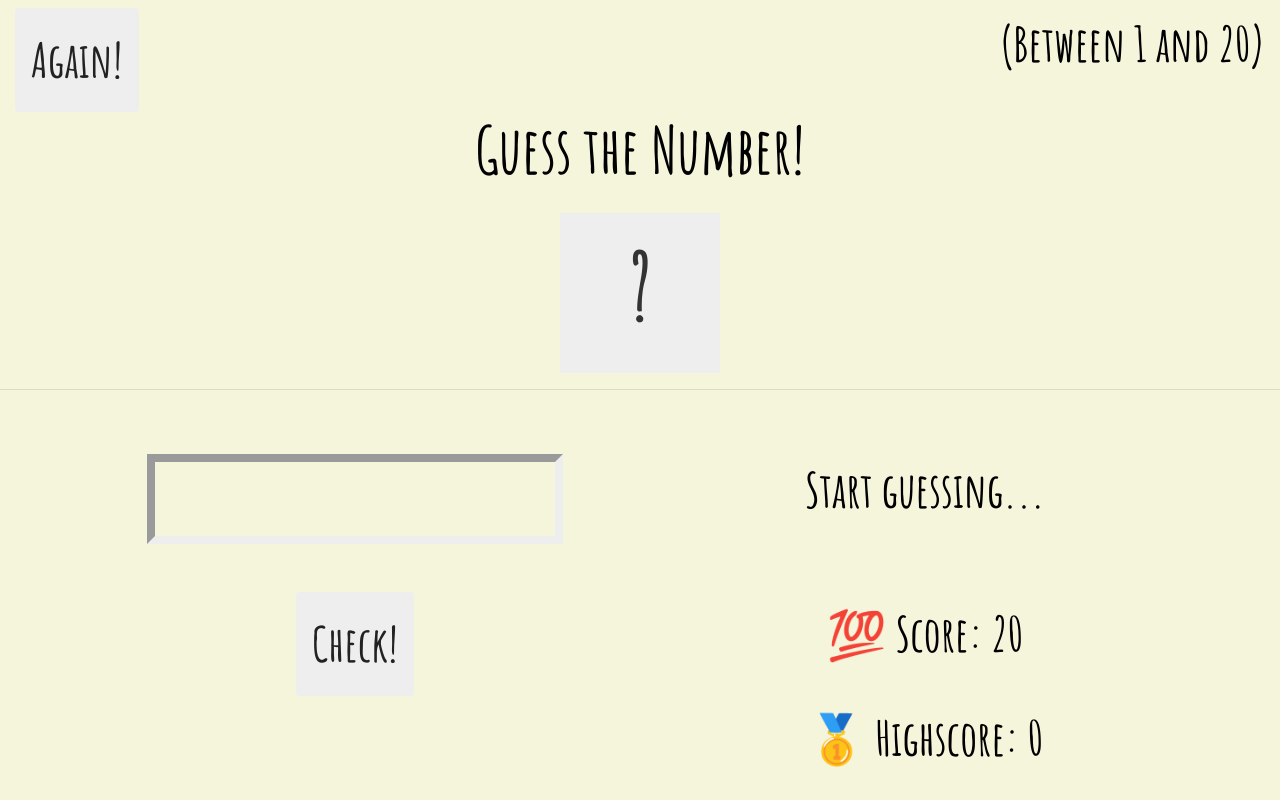
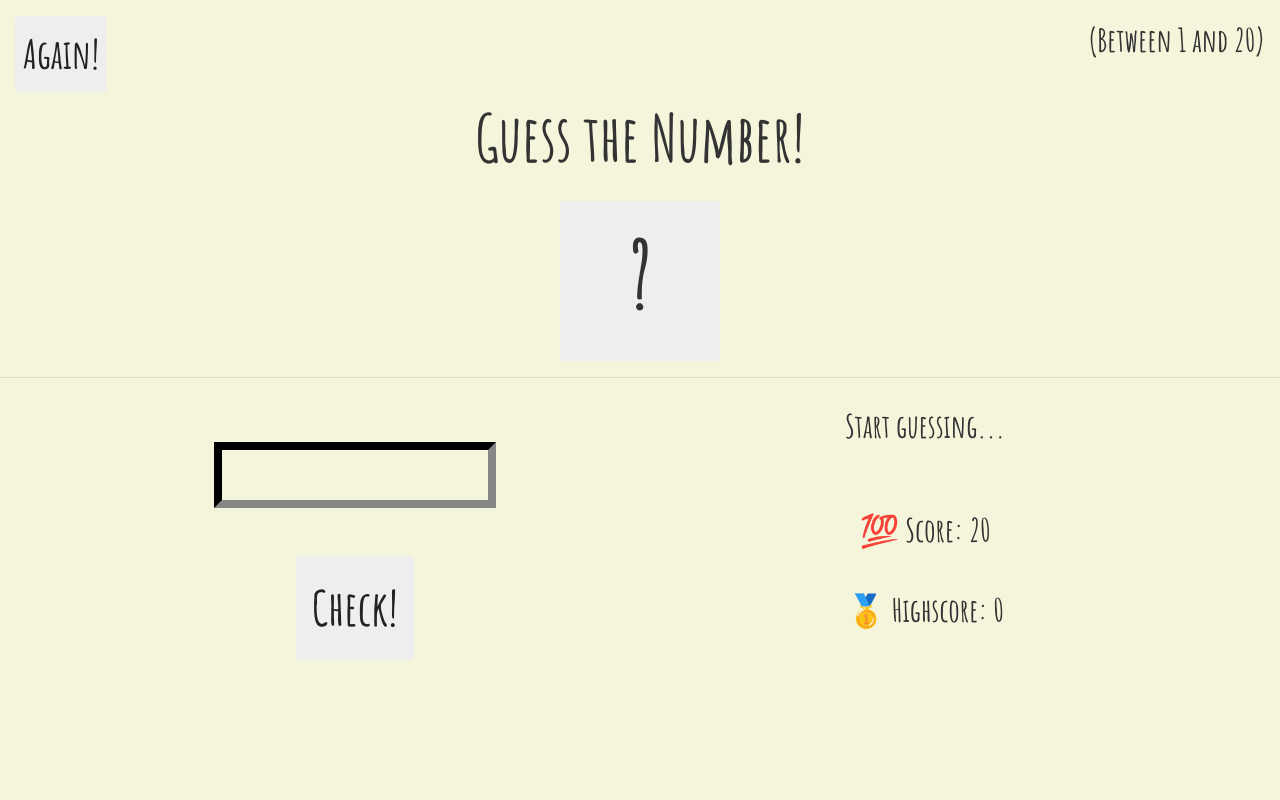
Before and after one commit to JonWil91/Numbers-game-JavaScript, a plain HTML site: page index.html in a window 1280 px wide. Drawn offline with nearby package versions, Linux system fonts and the light colour scheme.

Commit message:
Removed bouncing class from again once clicked, added css styling to again button

```diff
--- a/index.html
+++ b/index.html
@@ -16,7 +16,7 @@
         <header>
             <div class="row mt-2">
                 <div class="col-lg-12">
-                    <div class="row">
+                    <div class="row my-2">
                         <div class="col">
                             <button class="btn again">Again!</button>
                             <p class="between text-right">(Between 1 and 20)</p>
@@ -38,7 +38,7 @@
     <div class="container">
         <main>
             <div class="row">
-                <div class="col-sm-12 col-lg-6">
+                <div class="col-sm-12 col-md-6">
                     <section>
                         <div class="row text-center my-5">
                             <div class="col">
@@ -52,9 +52,9 @@
                         </div>
                     </section>
                 </div>
-                <div class="col-sm-12 col-lg-6 text-center">
+                <div class="col-sm-12 col-md-6 text-center">
                     <section>
-                        <div class="row text-center my-5">
+                        <div class="row text-center my-2">
                         <div class="col">
                                 <p class="message">Start guessing...</p>
                             </div>
--- a/script.js
+++ b/script.js
@@ -72,4 +72,5 @@ document.querySelector('.again').addEventListener('click', function () {
     document.querySelector('.guess').value = '';
     document.querySelector('.number').style.width = '10rem';
     document.querySelector('.number').textContent = '?';
+    document.querySelector('.again').classList.remove('again-post-game')
 })
--- a/style.css
+++ b/style.css
@@ -3,8 +3,8 @@
 body {
     font-family: 'Amatic SC', cursive;
     background-color: #f5f5dc;
-    color: black;
-    font-size: 3rem;
+    color: #333;
+    font-size: 2rem;
 }
 
 .title {
@@ -16,15 +16,11 @@ body {
   float: right;
 }
 
-.again {
-  top: 2rem;
-}
-
 .guess {
     text-align: center;
     background-color: #f5f5dc;
     border-width: 0.5rem;
-    border-color: #eee;
+    border-color: #333;
 }
 
 .number {
@@ -53,6 +49,12 @@ body {
   background-color: #ccc;
 }
 
+.again {
+  top: 2rem;
+  padding: 0.5rem;
+  font-size: 2.5rem;
+}
+
 .message {
   margin-bottom: 3rem;
   height: 3rem;
```
